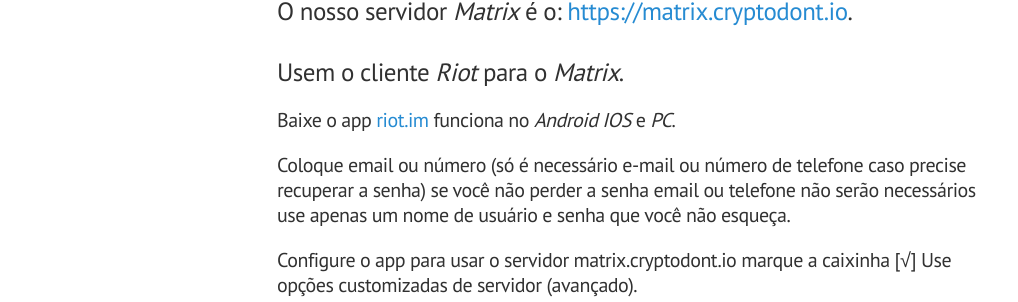
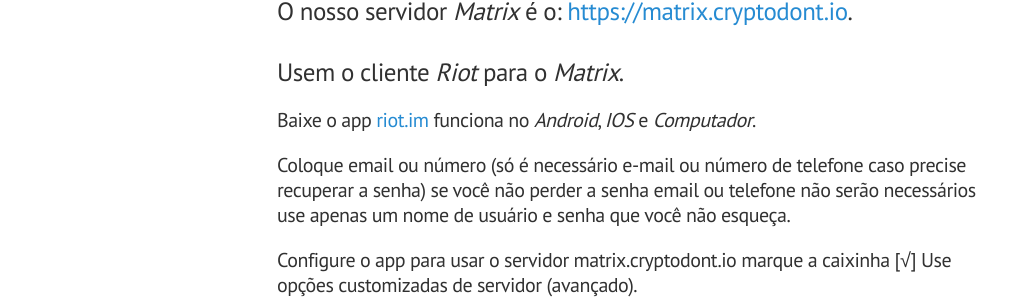
Before and after one commit to wavesone/wavesone.github.io, a Jekyll site: the page built from projetos.md, in a window 1280 px wide. Shown: the part 788-1090 px from the top of the page, without its empty margins (3-1021 px from the left). Built offline with Jekyll 4.4.1, drawn with Linux system fonts in a browser that asks for light colours.

Commit message:
Update projetos.md

```diff
--- a/projetos.md
+++ b/projetos.md
@@ -20,7 +20,7 @@
 ### O nosso servidor _Matrix_ é o: [https://matrix.cryptodont.io](https://matrix.cryptodont.io).
 
 ### Usem o cliente _Riot_ para o _Matrix_.
-#### Baixe o app [riot.im](https://riot.im) funciona no _Android_ _IOS_ e _PC_.
+#### Baixe o app [riot.im](https://riot.im) funciona no _Android_, _IOS_ e _Computador_.
 
 #### Coloque email ou número (só é necessário e-mail ou número de telefone caso precise recuperar a senha) se você não perder a senha email ou telefone não serão necessários use apenas um nome de usuário e senha que você não esqueça.
 #### Configure o app para usar o servidor matrix.cryptodont.io marque a caixinha [√] Use opções customizadas de servidor (avançado).
```
